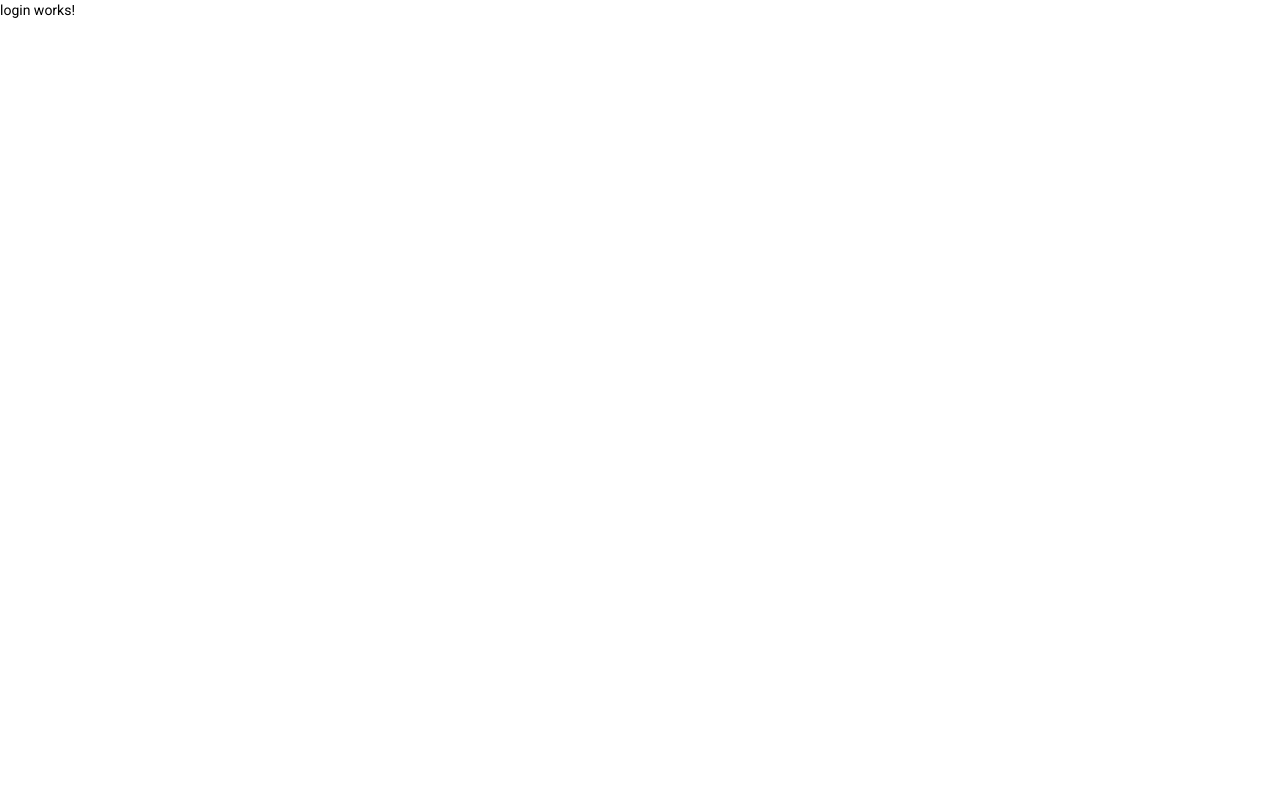
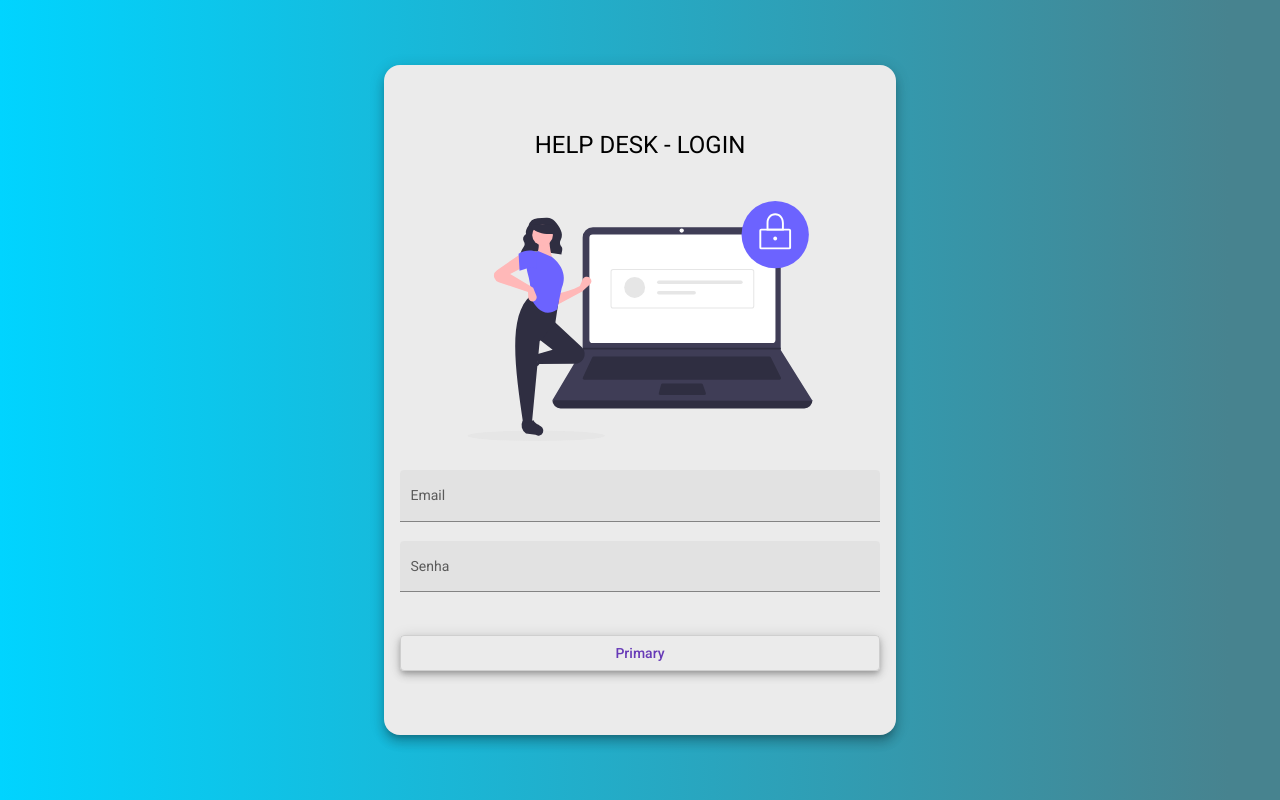
Before and after one commit to mah-andrade/HelpDesk-frontend, an Angular app: page /login in a window 1280 px wide. Built offline with nearby package versions, Linux system fonts and the light colour scheme.

Commit message:
HTML E CSS PARA LOGIN

```diff
--- a/src/app/components/login/login.component.css
+++ b/src/app/components/login/login.component.css
@@ -0,0 +1,32 @@
+.container{
+    height: 100%;
+    background: linear-gradient(90deg, rgba(2,0,36,1) 0%, rgba(0,212,255,1) 0%, rgba(71,131,143,1) 96%);
+    display: flex;
+    align-items: center;
+    justify-content: center;
+}
+
+.form{
+    width: 30rem;
+    margin: auto;
+    background-color: rgb(235, 235, 235);
+    padding: 4rem 1rem;
+    border-radius: 1rem;
+}
+h1{
+    width: 100%;
+    text-align: center;
+}
+img{
+    height: 15rem;
+    width: 100%;
+    margin: 1.5rem auto 1.5rem auto;
+}
+
+.full-width{
+    width: 100%;
+}
+
+button{
+    margin-top: 1.5rem;
+}
--- a/src/app/components/login/login.component.html
+++ b/src/app/components/login/login.component.html
@@ -1 +1,17 @@
-<p>login works!</p>
+<div class="container">
+    <form class="form mat-elevation-z8">
+        <h1>HELP DESK - LOGIN</h1>
+        <img src="assets/img/login-image.svg" alt="Help-DESK IMAGE">
+        <mat-form-field class="full-width" appearance="fill">
+          <mat-label>Email</mat-label>
+          <input matInput placeholder="Ex. fulano@mail.com">
+        </mat-form-field>
+
+        <mat-form-field class="full-width" appearance="fill">
+            <mat-label>Senha</mat-label>
+            <input type="password" matInput placeholder="Ex. 123">
+          </mat-form-field>
+
+          <button class="full-width mat-elevation-z5" mat-stroked-button color="primary">Primary</button>
+      </form>
+</div>
```
